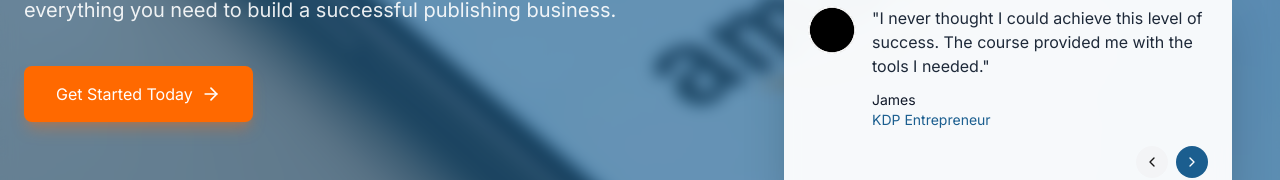
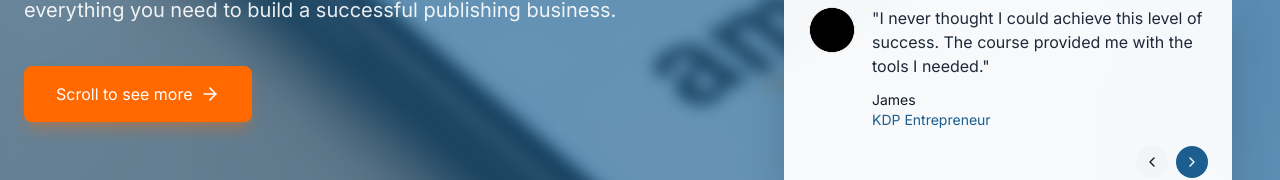
Before and after one commit to Kandibalay/dsamsolutions, a React (Vite) app: page / in a window 1280 px wide. Shown: the part 602-782 px from the top of the page. Built offline with nearby package versions, Linux system fonts and the light colour scheme.

Commit message:
scroll button fixed

```diff
--- a/src/components/Hero.tsx
+++ b/src/components/Hero.tsx
@@ -2,6 +2,7 @@ import React from 'react';
 import { ArrowRight, Search, Menu, ChevronLeft, ChevronRight } from 'lucide-react';
 import { useState, useEffect } from 'react';
 import { motion } from 'motion/react';
+import { Link } from 'react-router-dom';
 import circle from '../assets/black circle.jpg';
 import Amazon1 from '../assets/Amazon image 3.jpg';
 import Amazon2 from '/abid-shah-cxAV7aUesIQ-unsplash.jpg';
@@ -83,8 +84,8 @@ export function Hero() {
     setCurrentSlide((prev) => (prev - 1 + heroSlides.length) % heroSlides.length);
   };
 
-   const scrollToGetStarted = () => {
-    const element = document.getElementById('getstarted');
+   const scrollToTestimonials = () => {
+    const element = document.getElementById('testimonials');
     if (element) {
       const offset = 80; // Adjust based on your navbar height
       const elementPosition = element.getBoundingClientRect().top;
@@ -155,9 +156,9 @@ export function Hero() {
             transition={{ duration: 0.6, delay: 0.6 }}
             whileHover={{ scale: 1.05 }}
             whileTap={{ scale: 0.95 }}
-            onClick={scrollToGetStarted}
+            onClick={scrollToTestimonials}
           >
-            Get Started Today
+           Scroll to see more
             <ArrowRight className="w-5 h-5 group-hover:translate-x-1 transition-transform" />
           </motion.button>
         </div>
```
